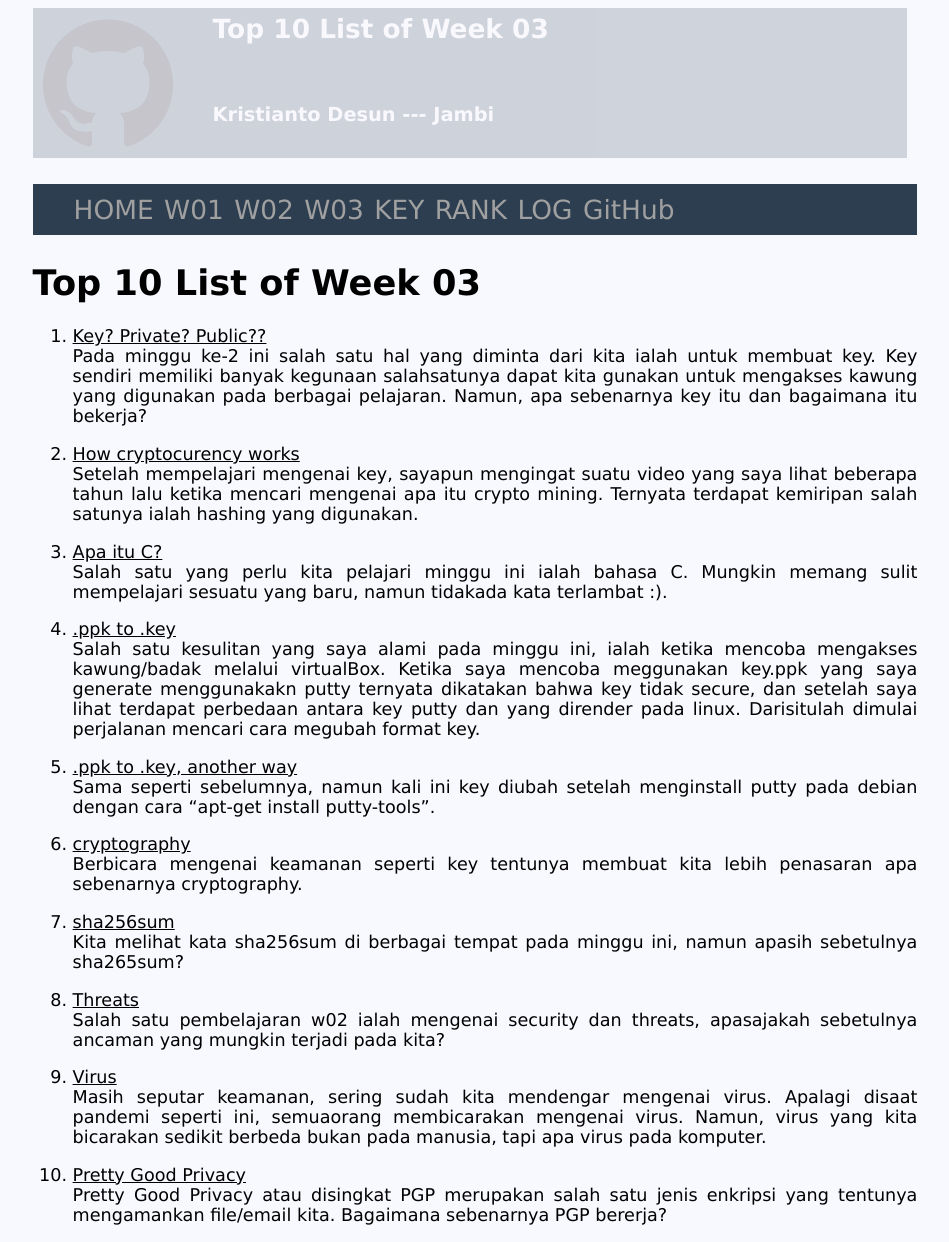
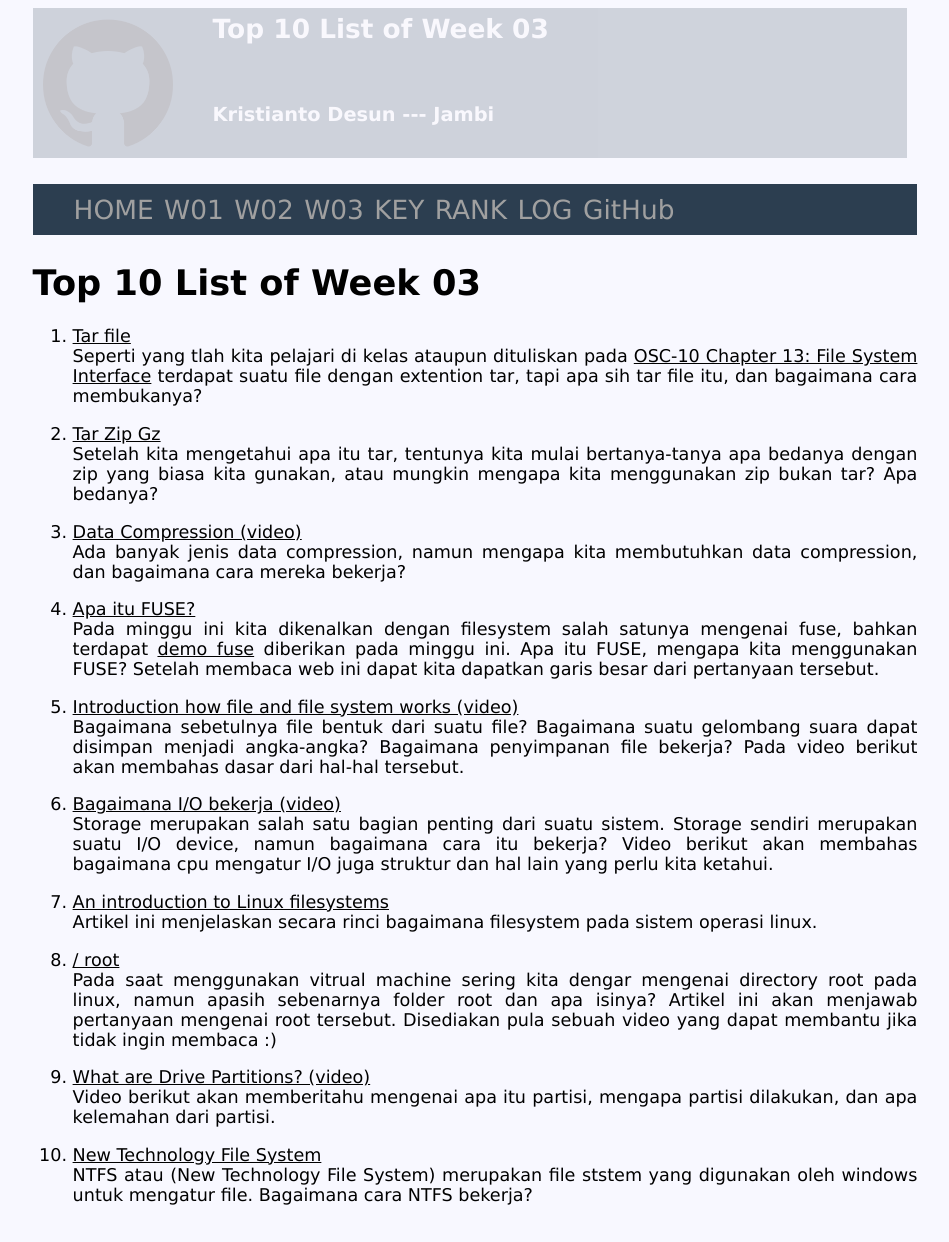
Before and after one commit to KristiantoD/os211, a Jekyll site: the page built from w03.md, in a window 1280 px wide. Shown: the whole page, without its empty margins (165-1114 px from the left). Built offline with Jekyll 4.4.1, drawn with Linux system fonts in a browser that asks for light colours; our own code applies the rules of GitHub Pages for plain Markdown files.

Commit message:
top10 w3

```diff
--- a/TXT/mylog.txt
+++ b/TXT/mylog.txt
@@ -23,10 +23,6 @@ ZCZC  W02  120 L23 Discord: discussion(ssh, tunnel)
 ZCZC  W02  20  L05 GSGS related
 ZCZC  W02  120 L21 VirtualBox: try something
 ZCZC  W02  120 L10 Assignment top10 week2
-<<<<<<< HEAD
-ZCZC  W03  88  L02 ZOOM related
-=======
 ZCZC  W03  88  L02 ZOOM related
 ZCZC  W03  10  L06 Read W03
 ZCZC  W03  60  L10 W03 assignment test
->>>>>>> 1898564d1bcd1aa6cf0e749c8747dd821858a12c
--- a/TXT/myrank.txt
+++ b/TXT/myrank.txt
@@ -2,3 +2,6 @@
 ZCZC W01 mardianto-byte
 ZCZC W01 marcianadin
 ZCZC W01 machffud
+ZCZC W02 luthfifahlevi
+ZCZC W02 mardianto-byte
+ZCZC W02 MarioSerano
--- a/w03.md
+++ b/w03.md
@@ -5,40 +5,38 @@ permalink: /W03/
 
 # Top 10 List of Week 03
 
-1. [Key? Private? Public??](https://sectigo.com/resource-library/public-key-vs-private-key)<br>
-Pada minggu ke-2 ini salah satu hal yang diminta dari kita ialah untuk membuat key.
-Key sendiri memiliki banyak kegunaan salahsatunya dapat kita gunakan untuk mengakses kawung yang digunakan pada berbagai pelajaran.
-Namun, apa sebenarnya key itu dan bagaimana itu bekerja?
+1. [Tar file](https://www.lifewire.com/tar-file-2622386)<br>
+Seperti yang tlah kita pelajari di kelas ataupun dituliskan pada [OSC-10 Chapter 13: File System Interface](https://www.os-book.com/OS10/slide-dir/PPTX-dir/ch13.pptx) terdapat suatu file dengan extention tar, tapi apa sih tar file itu, dan bagaimana cara membukanya?
 
-2. [How cryptocurency works](https://www.youtube.com/watch?v=bBC-nXj3Ng4&t=432s)<br>
-Setelah mempelajari mengenai key, sayapun mengingat suatu video yang saya lihat beberapa tahun lalu ketika mencari mengenai apa itu crypto mining.
-Ternyata terdapat kemiripan salah satunya ialah hashing yang digunakan.
+2. [Tar Zip Gz](https://itsfoss.com/tar-vs-zip-vs-gz/)<br>
+Setelah kita mengetahui apa itu tar, tentunya kita mulai bertanya-tanya apa bedanya dengan zip yang biasa kita gunakan, atau mungkin mengapa kita menggunakan zip bukan tar? Apa bedanya?
 
-3. [Apa itu C?](https://www.programiz.com/c-programming/examples)<br>
-Salah satu yang perlu kita pelajari minggu ini ialah bahasa C.
-Mungkin memang sulit mempelajari sesuatu yang baru, namun tidakada kata terlambat :).
+3. [Data Compression (video)](https://www.youtube.com/watch?v=guo8if4Yxhw)<br>
+Ada banyak jenis data compression, namun mengapa kita membutuhkan data compression, dan bagaimana cara mereka bekerja?
 
-4. [.ppk to .key](https://www.simplified.guide/putty/convert-ppk-to-ssh-key)<br>
-Salah satu kesulitan yang saya alami pada minggu ini, ialah ketika mencoba mengakses kawung/badak melalui virtualBox.
-Ketika saya mencoba meggunakan key.ppk yang saya generate menggunakakn putty ternyata dikatakan bahwa key tidak secure, dan setelah saya lihat terdapat perbedaan antara key putty dan yang dirender pada linux. Darisitulah dimulai perjalanan mencari cara megubah format key.
+4. [Apa itu FUSE?](https://engineering.facile.it/blog/eng/write-filesystem-fuse/)<br>
+Pada minggu ini kita dikenalkan dengan filesystem salah satunya mengenai fuse, bahkan terdapat [demo fuse](https://osp4diss.vlsm.org/osp-100.html) diberikan pada minggu ini. Apa itu FUSE, mengapa kita menggunakan FUSE? Setelah membaca web ini dapat kita dapatkan garis besar dari pertanyaan tersebut.
 
-5. [.ppk to .key, another way](https://superuser.com/questions/232362/how-to-convert-ppk-key-to-openssh-key-under-linux)<br>
-Sama seperti sebelumnya, namun kali ini key diubah setelah menginstall putty pada debian dengan cara "apt-get install putty-tools".
+5. [Introduction how file and file system works (video)](https://www.youtube.com/watch?v=KN8YgJnShPM)<br>
+Bagaimana sebetulnya file bentuk dari suatu file?
+Bagaimana suatu gelombang suara dapat disimpan menjadi angka-angka?
+Bagaimana penyimpanan file bekerja?
+Pada video berikut akan membahas dasar dari hal-hal tersebut.
 
-6. [cryptography](https://searchsecurity.techtarget.com/definition/cryptography#:~:text=Cryptography%20is%20a%20method%20of,%22%20stands%20for%20%22writing.%22)<br>
-Berbicara mengenai keamanan seperti key tentunya membuat kita lebih penasaran apa sebenarnya cryptography.
+6. [Bagaimana I/O bekerja (video)](https://www.youtube.com/watch?v=F18RiREDkwE)<br>
+Storage merupakan salah satu bagian penting dari suatu sistem. Storage sendiri merupakan suatu I/O device, namun bagaimana cara itu bekerja?
+Video berikut akan membahas bagaimana cpu mengatur I/O juga struktur dan hal lain yang perlu kita ketahui.
 
-7. [sha256sum](https://help.ubuntu.com/community/HowToSHA256SUM)<br>
-Kita melihat kata sha256sum di berbagai tempat pada minggu ini, namun apasih sebetulnya sha265sum?
+7. [An introduction to Linux filesystems](https://opensource.com/life/16/10/introduction-linux-filesystems)<br>
+Artikel ini menjelaskan secara rinci bagaimana filesystem pada sistem operasi linux.
 
-8. [Threats](https://www2.cs.uic.edu/~jbell/CourseNotes/OperatingSystems/15_Security.html)<br>
-Salah satu pembelajaran w02 ialah mengenai security dan threats, apasajakah sebetulnya ancaman yang mungkin terjadi pada kita?
+8. [   /  root](https://averagelinuxuser.com/linux-root-folders-explained/)<br>
+Pada saat menggunakan vitrual machine sering kita dengar mengenai directory root pada linux, namun apasih sebenarnya folder root dan apa isinya?
+Artikel ini akan menjawab pertanyaan mengenai root tersebut. Disediakan pula sebuah video yang dapat membantu jika tidak ingin membaca :)
 
-9. [Virus](https://us.norton.com/internetsecurity-malware-what-is-a-computer-virus.html#:~:text=In%20more%20technical%20terms%2C%20a,order%20to%20execute%20its%20code.)<br>
-Masih seputar keamanan, sering sudah kita mendengar mengenai virus.
-Apalagi disaat pandemi seperti ini, semuaorang membicarakan mengenai virus.
-Namun, virus yang kita bicarakan sedikit berbeda bukan pada manusia, tapi apa virus pada komputer.
+9. [What are Drive Partitions? (video)](https://www.youtube.com/watch?v=AeUM4kR67XQ)<br>
+Video berikut akan memberitahu mengenai apa itu partisi, mengapa partisi dilakukan, dan apa kelemahan dari partisi.
 
-10. [Pretty Good Privacy](https://www.varonis.com/blog/pgp-encryption/)<br>
-Pretty Good Privacy atau disingkat PGP merupakan salah satu jenis enkripsi yang tentunya mengamankan file/email kita.
-Bagaimana sebenarnya PGP bererja?
+10. [New Technology File System](https://www.datto.com/blog/what-is-ntfs-and-how-does-it-work)<br>
+NTFS atau (New Technology File System) merupakan file ststem yang digunakan oleh windows untuk mengatur file.
+Bagaimana cara NTFS bekerja?
```
Also changed, not shown: 1 other file.
